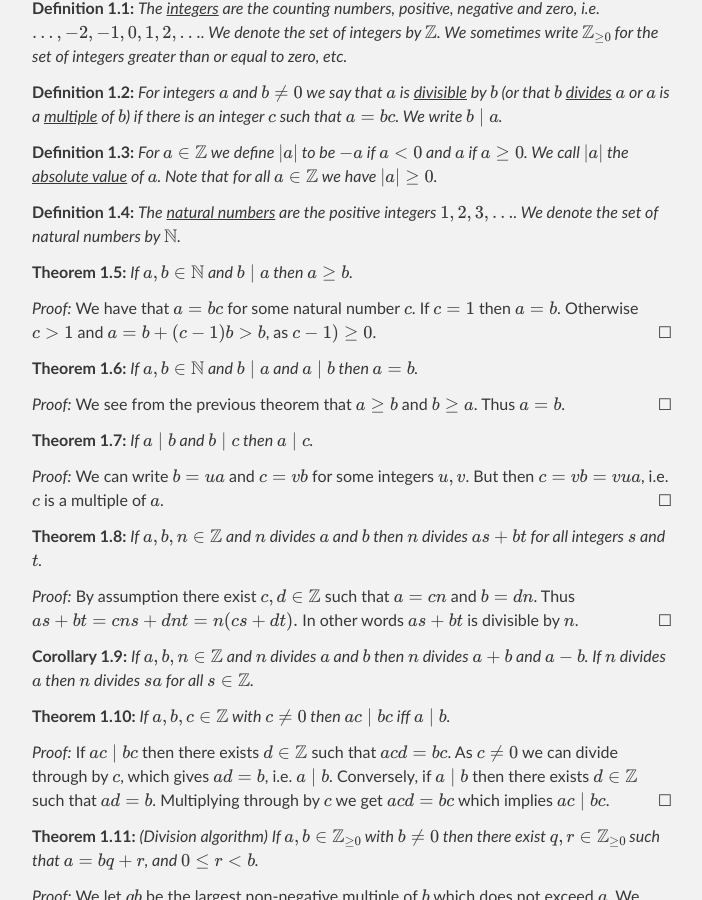
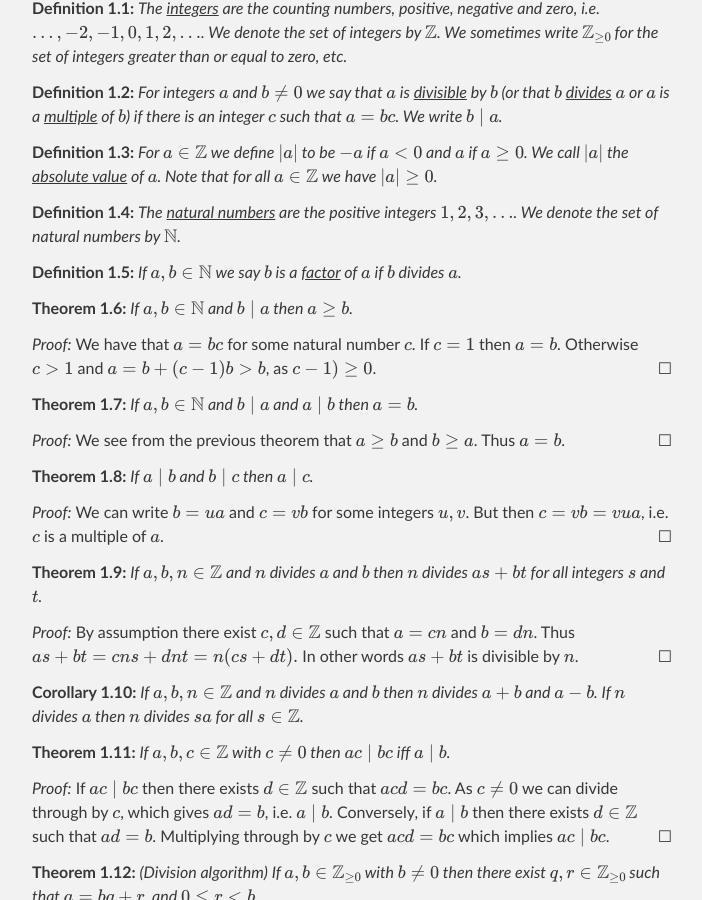
Before and after one commit to wbhart/SimpleMath, a Jekyll site: the page built from test.html, in a window 1280 px wide and 900 px high, scrolled down 328 px. Shown: the whole window, without its empty margins (288-990 px from the left). Built offline with Jekyll 4.4.1, drawn with Linux system fonts in a browser that asks for light colours; formulas are drawn with MathJax 3.

Commit message:
Update test.html

```diff
--- a/test.html
+++ b/test.html
@@ -11,8 +11,8 @@ $\Z_{\geq 0}$ for the set of integers greater than or equal to zero, etc.
 </definition>
 
 <definition> For integers $a$ and $b \neq 0$ we say that $a$ is <u>divisible</u> by $b$ (or that
-$b$ <u>divides</u> $a$ or $a$ is a <u>multiple</u> of $b$) if there is an integer $c$ such that $a = bc$.
-We write $b \;|\; a$.
+$b$ <u>divides</u> $a$ or $a$ is a <u>multiple</u> of $b$) if there is an integer $c$
+such that $a = bc$. We write $b \;|\; a$.
 </definition>
 
 <definition> For $a \in \Z$ we define $|a|$ to be $-a$ if $a < 0$ and $a$ if $a \geq 0$.
@@ -21,6 +21,9 @@ We call $|a|$ the <u>absolute value</u> of $a$. Note that for all $a \in \Z$ we
 
 <definition> The <u>natural numbers</u> are the positive integers $1, 2, 3, \ldots$. We denote the set of natural
 numbers by $\N$.
+</definition>
+
+<definition> If $a, b \in \N$ we say $b$ is a <u>factor</u> of $a$ if $b$ divides $a$.
 </definition>
 
 <theorem> If $a, b \in \N$ and $b \;|\; a$ then $a \geq b$.
```
